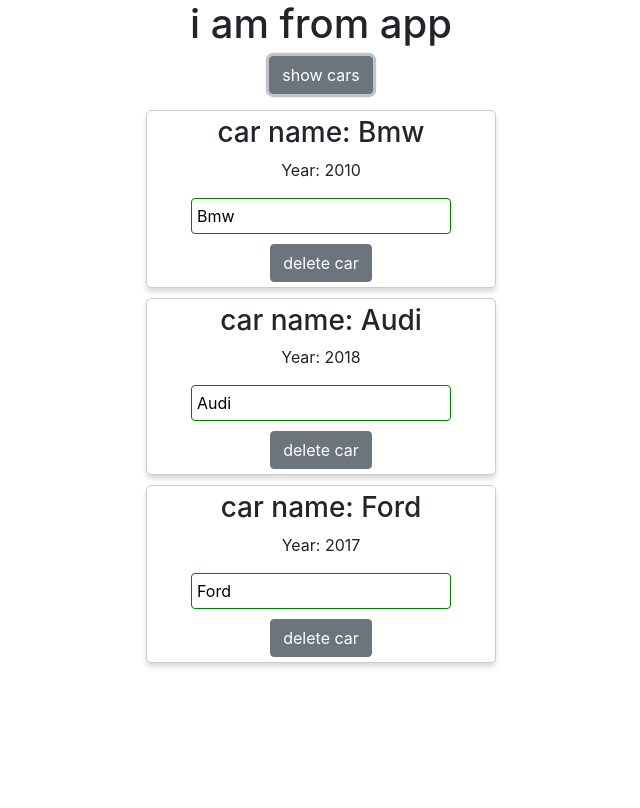
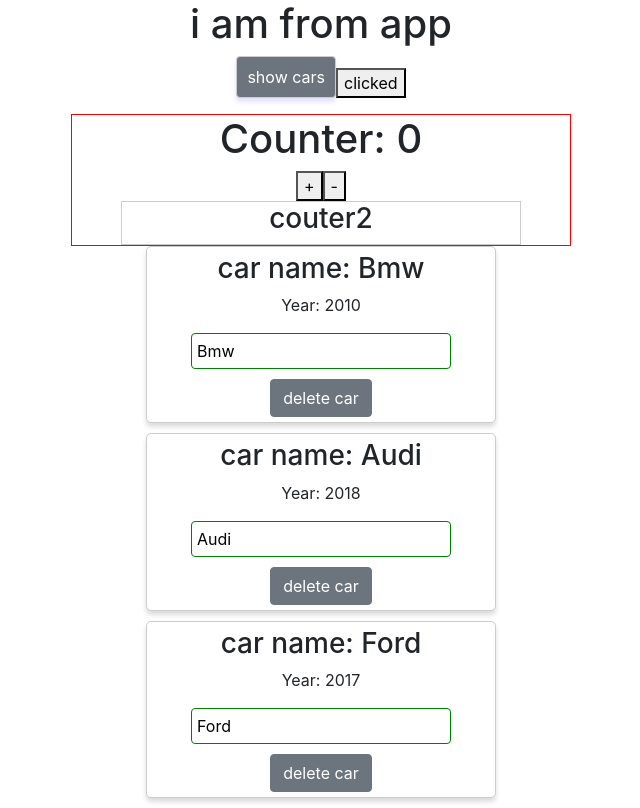
Before and after one commit to andreyfrolov34/react_test, a React app: page / in a window 1280 px wide. Both pictures are taken after a click on the button "show cars". Shown: the whole page, without its empty margins (319-959 px from the left). Built offline with nearby package versions, Linux system fonts and the light colour scheme.

Commit message:
some addet

```diff
--- a/package.json
+++ b/package.json
@@ -32,19 +32,21 @@
     "jest-pnp-resolver": "1.0.1",
     "jest-resolve": "23.6.0",
     "mini-css-extract-plugin": "0.4.3",
+    "node-sass": "^4.11.0",
     "optimize-css-assets-webpack-plugin": "5.0.1",
     "pnp-webpack-plugin": "1.1.0",
     "postcss-flexbugs-fixes": "4.1.0",
     "postcss-loader": "3.0.0",
     "postcss-preset-env": "6.0.6",
     "postcss-safe-parser": "4.0.1",
+    "prop-types": "^15.6.2",
     "radium": "^0.25.1",
     "react": "^16.6.0",
     "react-app-polyfill": "^0.1.3",
     "react-dev-utils": "^6.0.5",
     "react-dom": "^16.6.0",
     "resolve": "1.8.1",
-    "sass-loader": "7.1.0",
+    "sass-loader": "^7.1.0",
     "style-loader": "0.23.0",
     "terser-webpack-plugin": "1.1.0",
     "url-loader": "1.1.1",
--- a/public/index.html
+++ b/public/index.html
@@ -1,5 +1,5 @@
 <!DOCTYPE html>
-<html lang="en">
+<html lang="ru">
   <head>
     <meta charset="utf-8">
     <link rel="shortcut icon" href="%PUBLIC_URL%/favicon.ico">
--- a/src/App.js
+++ b/src/App.js
@@ -1,9 +1,19 @@
 import React, { Component } from 'react';
 import './App.scss';
 import Car from './Car/Car'
+import Counter from './Counter/Counter'
 
-class App extends Component {
-   state = {
+class App extends Component { // иногда можно увидеть объявление компонентов с применением constructor'a, обязательно прописывать super() и пробрасывать туда props
+                                // state определять через this  this.state...
+                                // не стоит часто использовать такой подход т.к он нагружает систему...
+                                // применять когда нужно использовать жизненые циклы в компоненте...
+                                // жизненые циклы работают только в комп-х наследованых из react компонента !!! import React, { Component } from 'react';
+    constructor(props){
+
+        super(props)
+
+        this.state = {
+            clicked: false,
             cars: [
                 {name: 'Bmw', year: 2010},
                 {name: 'Audi', year: 2018},
@@ -11,18 +21,18 @@
             ],
             showCars: false,
             pageTitle: 'Component page'
-   };
+        }
+    }
 
-   deleteHandler(i) {// при использовании обычной ф-ии, в компоненте нужно исп-ть bind(this) или исп-ть: () => {}
-       const newCars = this.state.cars.concat()// копируем в newCars state.cars (еще сппособ клонирования state в новую переьенную!!!)
+    deleteHandler(i) {
+        // при использовании обычной ф-ии, в компоненте нужно исп-ть bind(this) или исп-ть: () => {}
+        const newCars = this.state.cars.concat()// копируем в newCars state.cars (еще один способ клонирования state в новую переьенную 1 способ !!!)
         newCars.splice(i, 1)
         this.setState({
             cars: newCars
         })
     }
-
-   toggleCarsHAndler = () => {
-
+    toggleCarsHandler = () => {
         this.setState({
             showCars : !this.state.showCars
         })
@@ -35,23 +45,19 @@
         this.setState({ // записываем все значения в setState (!!! примое присваивание запрещено !!!)
             cars: newCars
         })
-    }
-
-
-
+    };
     render() {
         const divStyle = {
         textAlign: 'center'
         };
-
         const cars = this.state.cars
-
         let car = null
         if (this.state.showCars) {
             car = cars.map((car, i) => {
                 return (
                     <Car
                         key={i}
+                        index={i}
                         name={car.name}
                         year={car.year}
                         onChangeName={(event) => this.onChangeName(event.target.value, i)}
@@ -59,21 +65,25 @@
                     />
                 )
             })
-      }
-
+        };
         return (
         <div style={divStyle}>
+            {/*поле title пробрасывается сюда из index.js, т.к props не оределён в App компоненте к props нужно обращаться через this !!! */}
             <h1> {this.props.title}</h1>
-        <button className="btn btn-secondary mx-auto mb-3"
+            <button className="btn btn-secondary mx-auto mb-3 AppButton"
                     type="button"
-                onClick={this.toggleCarsHAndler}
+                    onClick={this.toggleCarsHandler}
             >
                 show cars
             </button>
+            <button onClick={() => {this.setState({clicked: true})}}>clicked</button>
+            <Counter clicked = {this.state.clicked}/>
+            {/* 'car' определяется выше либо это null либо массив с данными. оч. удобно !!! */}
             {car}
         </div>
         );
     }
+
 }
 
 export default App;
--- a/src/App.scss
+++ b/src/App.scss
@@ -1,4 +1,6 @@
-.App {
-    font-size: 50px;
-    color: red;
+button.AppButton {
+    padding:8px 10px;
+    border: 1px solid #ccc;
+    box-shadow: 0px 4px 4px 0px rgba(60, 48, 238, 0.14);
+
 }
--- a/src/Car/Car.js
+++ b/src/Car/Car.js
@@ -1,35 +1,70 @@
 import  React from 'react'
-import Radium from 'radium'
-import classes from './Car.module.css'
+import PropTypes from 'prop-types' // либа для валидации полей
+import withClass from '../hoc/withClass'
+// import Radium from 'radium' // для удобной работы с инлайн стилями можно использовать пакет 'radium' !!! export компонента оборачивается - export default Radium(Car)
+import classes from './Car.module.scss' // работа со стилями в js ,модульность!!! добавляет data-atribut in html классы не повторяются...
+// import '../App.scss' // импорт стилей из главного scss файла (обычная работа со стилями...)
+class Car extends React.Component {
+  constructor(props) {
+    super(props)
+    this.inputRef = React.createRef() // создание референции
 
-// для удобной работы с инлайн стилями можно использовать пакет 'radium' !!!
- const Car = (props) => {
-  const inputClases = [classes.input]
-  if (props.name !== '') {
+  }
+
+  componentDidMount() {
+    if(this.props.index === 1) {
+      this.inputRef.current.focus() // навешиваем на текущую референцию ф-ию focus()
+    }
+  }
+
+  render() {
+    const inputClases = [classes.input] // динамическое добавление классов
+    if (this.name !== '') {
       inputClases.push(classes.green)
     }
     else {
       inputClases.push(classes.red)
     }
 
-  if (props.name.length > 5) {
+    if (this.props.name.length > 5) {
       inputClases.push(classes.bold)
     }
-  const style = {
-      ':hover': {
-        boxShadow: '0 4px 15px 0 rgba(0, 0, 0, 0.34)'
+    // благодаря Radium в инлайн стилях можно применять :hover !!!
+    // const style = {
+    //   ':hover':{
+    //     boxShadow: '0 4px 15px 0 rgba(0, 0, 0, 0.34)'
+    //   }
+    // }
+
+    return (
+      <>
+      {/* такой синтаксис <></> можно исп-ть если нет необходимости заворачивать компонент в div etc. */}
+        <h3>car name: {this.props.name}</h3>
+        <p>Year: {this.props.year}</p>
+        {/* массив inputClases разворачиваеттся в строку при помощи join(' ') */}
+        <input
+          className={inputClases.join(' ')}
+          type='text'
+          onChange={this.props.onChangeName}
+          value={this.props.name}
+          ref={this.inputRef}
+        />
+        <button className="btn btn-secondary mx-auto" onClick={this.props.onDelete}>delete car</button>
+      </>
+    )
   }
 }
-	return (
 
+// export default Radium(Car) Radium исп-ся для удобной работы со стилями
 
-		<div className={classes.Car} style={style}>
-			<h3>car name: {props.name}</h3>
-			<p>Year: {props.year}</p>
-			<input className={inputClases.join(' ')} type='text' onChange={props.onChangeName} value={props.name} />
-			<button className="btn btn-secondary mx-auto" onClick={props.onDelete}>delete car</button>
-		</div>
-	)
+// валидация проперти с prop-types. может исп-ся только в компонентах
+Car.propTypes = {
+  index: PropTypes.number.isRequired,
+  name: PropTypes.string.isRequired,
+  year: PropTypes.number.isRequired,
+  onChangeName: PropTypes.func,
+  onDelete: PropTypes.func
 }
 
-export default Radium(Car)
+// комп.высш.порядка => как фун-я обертка
+export default withClass(Car, classes.Car)
--- a/src/Car/Car.module.css
+++ b/src/Car/Car.module.scss
@@ -8,6 +8,9 @@
   box-shadow: 0 4px 5px 0 rgba(0, 0, 0, 0.14);
   background-color: rgb(255, 255, 255);
   transition: box-shadow 0.4s;
+    &:hover {
+      box-shadow: 0 4px 15px 0 rgba(0, 0, 0, 0.34);
+    }
 }
 
 .input {
--- /dev/null
+++ b/src/Counter/Counter.js
@@ -0,0 +1,31 @@
+import React, { Component } from 'react';
+import Counter2 from '../counter2/counter2'
+
+export default class Counter extends Component {
+
+  state = {
+    counter: 0
+  }
+  addCounter = () => {
+    // this.setState({
+    //   counter: this.state.counter + 1
+    // })
+    // такое изменение state является ассинхронным и в некоторых случаях может навредить. безопасней исп-ть следующую форму...
+    this.setState((prevState) => {
+      return {
+        counter:  prevState.counter + 1
+      }
+    })
+
+  }
+  render(){
+    return (
+      <div style={{border: '1px solid red', width: 500, margin:'0 auto'}}>
+        <h1>Counter: {this.state.counter}</h1>
+        <button onClick={this.addCounter}>+</button>
+        <button onClick={() => this.setState({counter: this.state.counter - 1})}>-</button>
+        <Counter2 clicked={this.props.clicked}/>
+      </div>
+    )
+  }
+}
--- /dev/null
+++ b/src/counter2/counter2.js
@@ -0,0 +1,10 @@
+import React from 'react'
+
+export default props => {
+  return (
+    <div style={{border: '1px solid #ccc',width: 400,margin:'0 auto'}}>
+      <h3>couter2</h3>
+      {props.clicked ? <p>Clicked</p> : null}
+    </div>
+  )
+}
--- /dev/null
+++ b/src/hoc/withClass.js
@@ -0,0 +1,13 @@
+import React from 'react'
+
+const withClass = (Component, className) => {
+  return (props) => {
+    return (
+      <div className={className}>
+        <Component {...props}/>
+      </div>
+    )
+  }
+}
+
+export default withClass
```
Also changed, not shown: 2 other files (tests, documents, lock files or other folders). Lines whose indentation alone changed are shown as unchanged.
